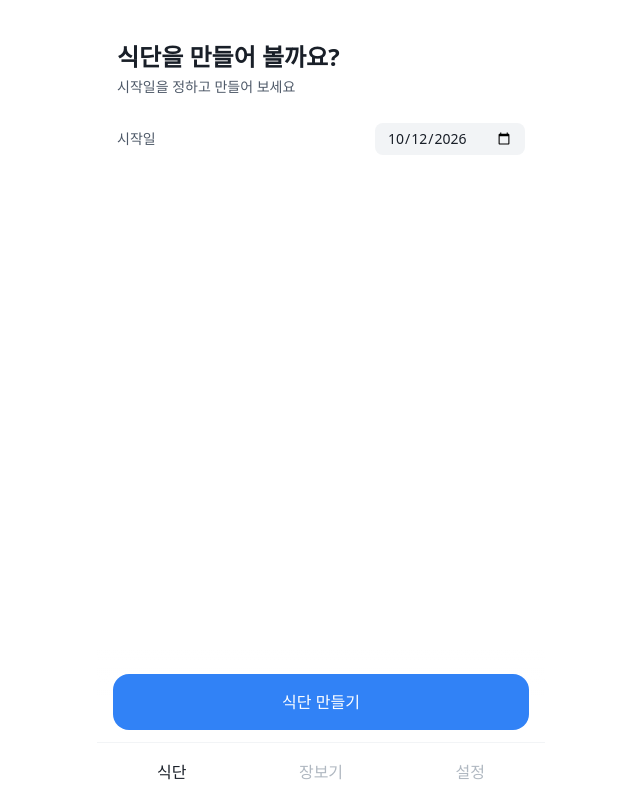
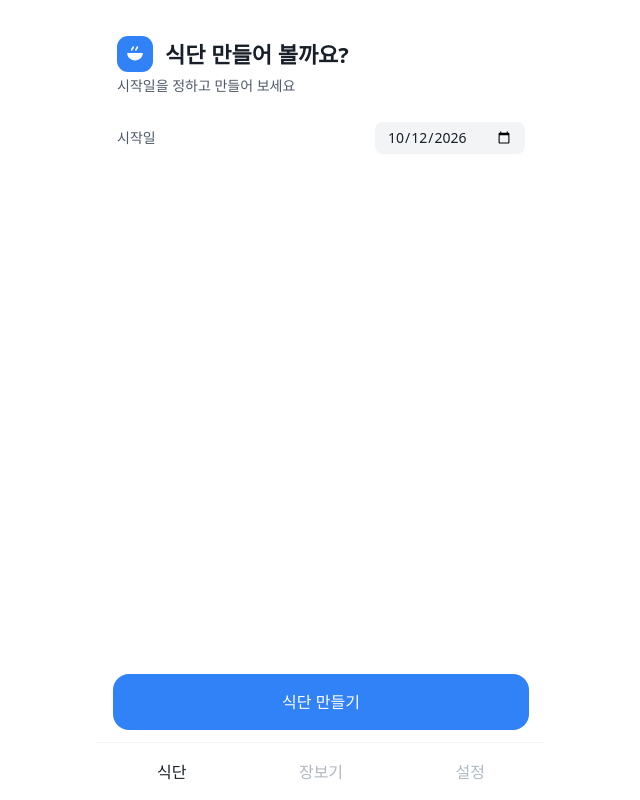
Before and after one commit to StarYankie/mealplan, a React (Vite) app: page / in a window 1280 px wide. Shown: the whole page, without its empty margins (319-959 px from the left). Built offline with nearby package versions, Linux system fonts and the light colour scheme.

Commit message:
feat: 제목 옆 아이콘 (식단·장보기·설정 각각 다름), 제목 한 줄 유지

```diff
--- /dev/null
+++ b/src/ui/PageTitle.tsx
@@ -0,0 +1,45 @@
+import type { ReactNode } from 'react'
+
+export type IconName = 'bowl' | 'basket' | 'sliders'
+
+// 흰색 글리프. 파란 둥근 사각형 배지 안에 들어간다.
+const GLYPH: Record<IconName, ReactNode> = {
+  bowl: (
+    <>
+      <path d="M3.5 11h17c0 4.5-3.6 8-8.5 8s-8.5-3.5-8.5-8z" fill="#fff" />
+      <path d="M8.5 7.5c0-1.5 1.5-1.5 1.5-3M13 7.5c0-1.5 1.5-1.5 1.5-3" stroke="#fff" strokeWidth="1.8" strokeLinecap="round" fill="none" />
+    </>
+  ),
+  basket: (
+    <>
+      <path d="M8 9l3-5M16 9l-3-5" stroke="#fff" strokeWidth="1.8" strokeLinecap="round" fill="none" />
+      <path d="M3 9h18l-1.8 9.2a2 2 0 0 1-2 1.6H6.8a2 2 0 0 1-2-1.6L3 9z" fill="#fff" />
+    </>
+  ),
+  sliders: (
+    <>
+      <path d="M4 7h16M4 12h16M4 17h16" stroke="#fff" strokeWidth="1.8" strokeLinecap="round" />
+      <circle cx="9" cy="7" r="2.3" fill="#3182f6" stroke="#fff" strokeWidth="1.8" />
+      <circle cx="15" cy="12" r="2.3" fill="#3182f6" stroke="#fff" strokeWidth="1.8" />
+      <circle cx="8" cy="17" r="2.3" fill="#3182f6" stroke="#fff" strokeWidth="1.8" />
+    </>
+  ),
+}
+
+// 화면 맨 위 제목. 아이콘이 있어도 제목이 두 줄이 되지 않도록 줄바꿈을 막고 글자를 짧게 쓴다.
+export function PageTitle({ icon, children }: { icon: IconName; children: string }) {
+  return (
+    <div className="flex items-center gap-3 px-5 pb-1 pt-9">
+      <span
+        data-icon={icon}
+        aria-hidden="true"
+        className="flex h-9 w-9 flex-none items-center justify-center rounded-[11px] bg-toss"
+      >
+        <svg width="22" height="22" viewBox="0 0 24 24">
+          {GLYPH[icon]}
+        </svg>
+      </span>
+      <h1 className="min-w-0 whitespace-nowrap text-[22px] font-bold leading-snug">{children}</h1>
+    </div>
+  )
+}
--- a/src/ui/PlanScreen.tsx
+++ b/src/ui/PlanScreen.tsx
@@ -2,6 +2,7 @@ import { useState } from 'react'
 import { DAY_LONG, DIFFICULTY_LABEL, MEAL_LABEL } from '../format'
 import { generatePlan, nextMonday, rerollMeal } from '../planner'
 import type { Meal, Plan, PlannedMeal, Recipe, WeekSettings } from '../types'
+import { PageTitle } from './PageTitle'
 import { RecipeView } from './RecipeView'
 import { Sheet } from './Sheet'
 
@@ -39,7 +40,7 @@ export function PlanScreen({ settings, recipes, plan, onPlan }: Props) {
   const openRecipe = open ? byId.get(open.recipeId) : undefined
   const weekOf = (date: string) => Math.floor((utc(date) - utc(plan!.startDate)) / DAY_MS / 7)
 
-  const title = !plan ? '식단을 만들어 볼까요?' : plan.weeks === 1 ? '이번 주 식단이에요' : '한 달 식단이에요'
+  const title = !plan ? '식단 만들어 볼까요?' : plan.weeks === 1 ? '이번 주 식단이에요' : '한 달 식단이에요'
   const subtitle = plan ? `${monthDay(plan.startDate)}부터 ${plan.weeks * 7}일` : '시작일을 정하고 만들어 보세요'
   const settingsChanged = !!plan?.settings && JSON.stringify(plan.settings) !== JSON.stringify(settings)
 
@@ -51,7 +52,7 @@ export function PlanScreen({ settings, recipes, plan, onPlan }: Props) {
 
   return (
     <section>
-      <h1 className="px-5 pb-1 pt-10 text-2xl font-bold leading-snug">{title}</h1>
+      <PageTitle icon="bowl">{title}</PageTitle>
       <p className="px-5 pb-4 text-sm text-sub">{subtitle}</p>
 
       <label className="flex items-center justify-between px-5 py-2.5">
--- a/src/ui/SettingsScreen.tsx
+++ b/src/ui/SettingsScreen.tsx
@@ -1,6 +1,7 @@
 import { useState } from 'react'
 import { DAY_LONG, DIFFICULTY_LABEL, MEAL_LABEL } from '../format'
 import type { Difficulty, Meal, Slot, ThemePref, WeekSettings } from '../types'
+import { PageTitle } from './PageTitle'
 import { Sheet } from './Sheet'
 
 const MEALS: Meal[] = ['breakfast', 'lunch', 'dinner']
@@ -62,11 +63,7 @@ export function SettingsScreen({ settings, onChange, theme, onThemeChange }: Pro
 
   return (
     <section>
-      <h1 className="px-5 pb-1 pt-10 text-2xl font-bold leading-snug">
-        언제, 몇 명이
-        <br />
-        먹나요?
-      </h1>
+      <PageTitle icon="sliders">몇 명이 먹나요?</PageTitle>
       <p className="px-5 pb-2 text-sm text-sub">평일·주말은 한 번에, 다른 날은 요일을 눌러 따로 바꿔요</p>
 
       <div className="px-5 pb-1 pt-3 text-xs font-semibold text-mute">한 번에 바꾸기</div>
--- a/src/ui/ShoppingScreen.tsx
+++ b/src/ui/ShoppingScreen.tsx
@@ -2,6 +2,7 @@ import { useEffect, useState } from 'react'
 import { fmtAmount } from '../format'
 import { buildShoppingList, weekCount } from '../shopping'
 import type { Plan, Recipe } from '../types'
+import { PageTitle } from './PageTitle'
 
 interface Props {
   plan: Plan | null
@@ -35,7 +36,7 @@ export function ShoppingScreen({ plan, recipes, pantry, onTogglePantry, bought,
   if (!plan) {
     return (
       <section>
-        <h1 className="px-5 pb-1 pt-10 text-2xl font-bold leading-snug">장볼 재료예요</h1>
+        <PageTitle icon="basket">장볼 재료예요</PageTitle>
         <p className="px-5 text-sm text-sub">먼저 식단을 만드세요. 식단 탭에서 만들 수 있어요.</p>
       </section>
     )
@@ -50,7 +51,7 @@ export function ShoppingScreen({ plan, recipes, pantry, onTogglePantry, bought,
 
   return (
     <section>
-      <h1 className="px-5 pb-1 pt-10 text-2xl font-bold leading-snug">장볼 재료예요</h1>
+      <PageTitle icon="basket">장볼 재료예요</PageTitle>
       <p className="px-5 pb-3 text-sm text-sub">
         {weeks > 1 ? `${current + 1}주차 · ` : ''}
         {items.length}개 중 {boughtCount}개 샀어요
```
Also changed, not shown: 3 other files (tests, documents, lock files or other folders).
